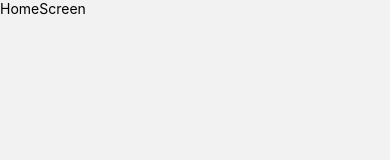
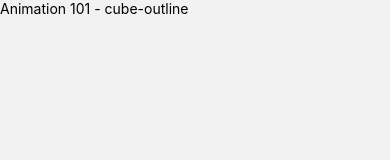
Before and after one commit to mcmmiguel/ComponentsApp-ReactNative, a React Native app: screen /HomeScreen in a window 390 px wide. Shown: the top 160 px of the page. Built offline with nearby package versions, Linux system fonts and the light colour scheme.

Commit message:
Feat. Flatlist

```diff
--- a/package.json
+++ b/package.json
@@ -28,6 +28,7 @@
     "@react-native/metro-config": "^0.72.9",
     "@tsconfig/react-native": "^3.0.0",
     "@types/react": "^18.0.24",
+    "@types/react-native-vector-icons": "^6.4.18",
     "@types/react-test-renderer": "^18.0.0",
     "babel-jest": "^29.2.1",
     "eslint": "^8.19.0",
--- a/src/screens/HomeScreen.tsx
+++ b/src/screens/HomeScreen.tsx
@@ -1,10 +1,43 @@
 import React from 'react';
-import { View, Text } from 'react-native';
+import { View, Text, StyleSheet, FlatList } from 'react-native';
+
+interface MenuItemProps {
+    name: string;
+    icon: string;
+    component: string;
+}
+
+const menuItems = [
+    {
+        name: 'Animation 101',
+        icon: 'cube-outline',
+        component: 'Animation101Screen',
+    },
+];
 
 export const HomeScreen = () => {
+
+    const renderMenuItem = (menuItem: MenuItemProps) => {
+        return (
+            <View>
+                <Text>{menuItem.name} - {menuItem.icon}</Text>
+            </View>
+        );
+    };
+
     return (
-        <View>
-            <Text>HomeScreen</Text>
+        <View style={styles.mainContainer}>
+            <FlatList
+                data={menuItems}
+                renderItem={({ item }) => renderMenuItem(item)}
+                keyExtractor={(item) => item.name}
+            />
         </View>
     );
 };
+
+const styles = StyleSheet.create({
+    mainContainer: {
+        flex: 1,
+    },
+});
```
Also changed, not shown: 1 other file (tests, documents, lock files or other folders).
